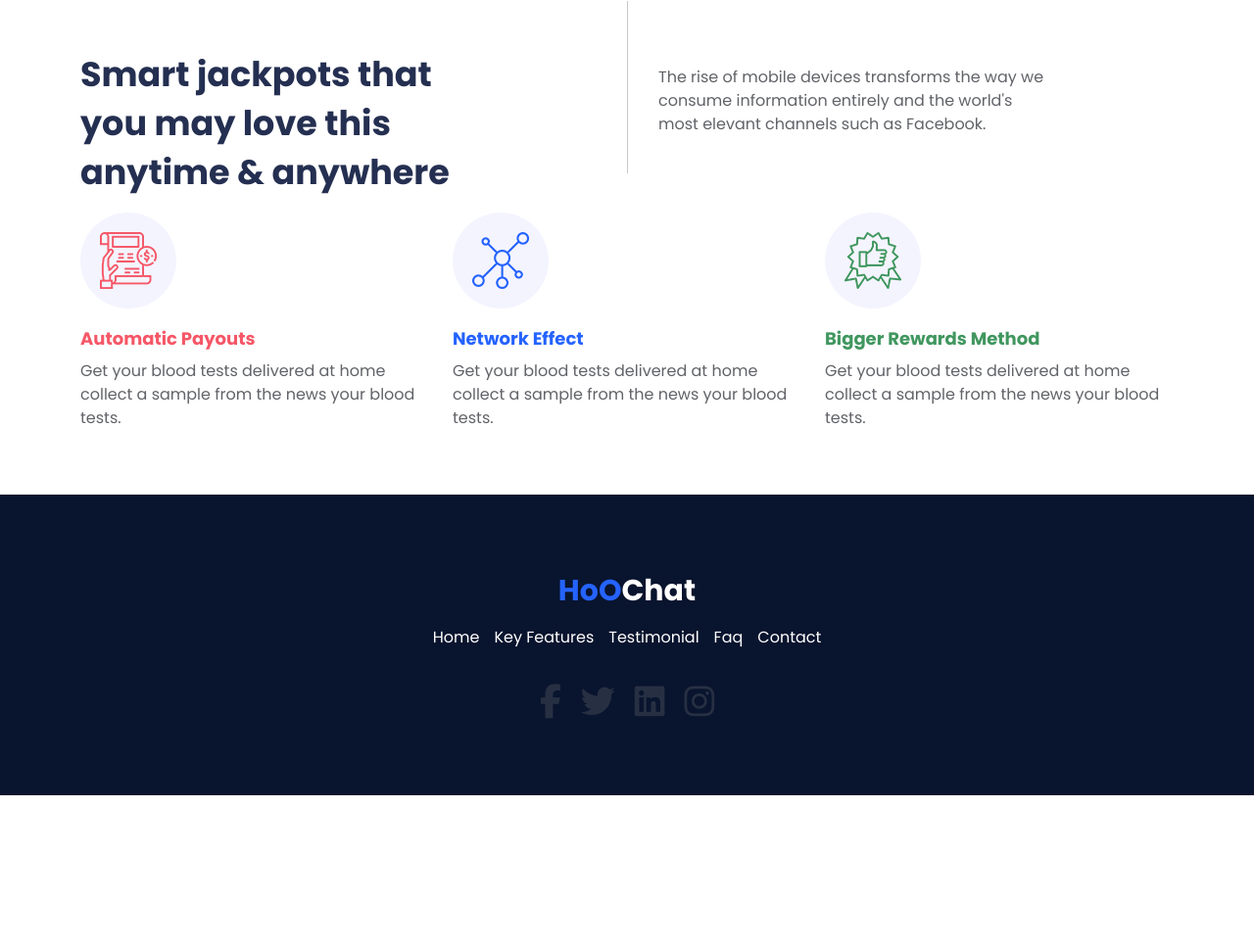
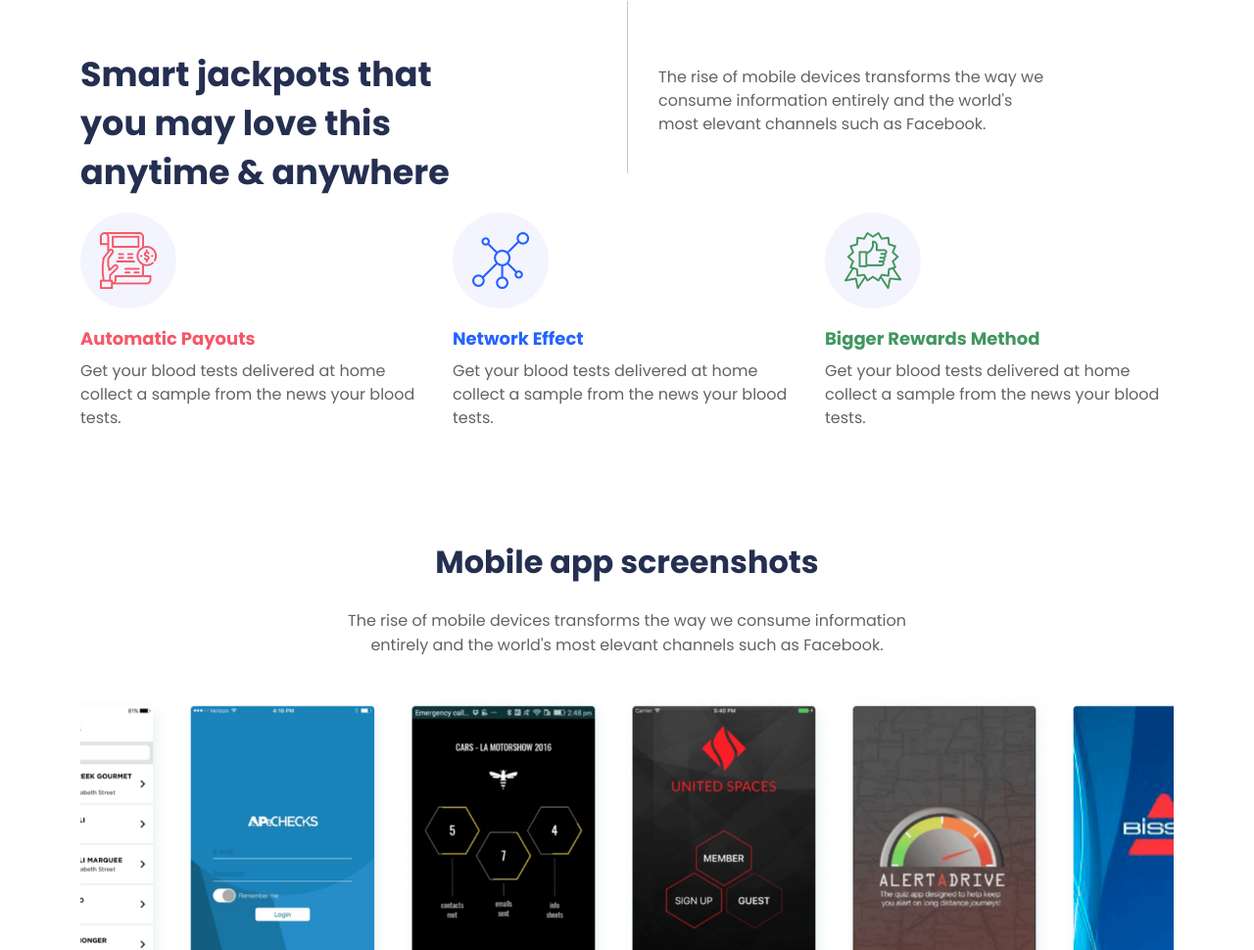
Before and after one commit to mokaworld/hoochat, a plain HTML site: page index.html in a window 1280 px wide. Shown: the part 1830-2800 px from the top of the page at 98% size. Before the commit the page ends 2642 px from the top, so only its background shows below. Drawn offline with nearby package versions, Linux system fonts and the light colour scheme.

Commit message:
update copy right and app screenshots

```diff
--- a/assets/css/scss/style.scss
+++ b/assets/css/scss/style.scss
@@ -1,5 +1,6 @@
 :root {
   --main-color--: #2563ff;
+  --title-color--: #242f51;
   --paragraphs-color---: #616368;
 }
 // Start Main Rules
@@ -372,10 +373,39 @@ h1 {
     color: var(--paragraphs-color---);
   }
 }
+
+// START APP SCREENSHOT SECTION
+.app-screenshot{
+  padding: 50px 0;
+  h2{
+    color: var(--title-color--);
+    font-weight: bold;
+  }
+  p{
+    color: var(--paragraphs-color---);
+    width: 53%;
+    margin: auto;
+    line-height: 25px;
+    padding: 20px 0;
+
+  }
+  .owl-theme{
+    padding: 20px 0;
+    img{
+      cursor: pointer;
+    }
+    .owl-dots{
+     .owl-dot{
+       display: none;
+     }
+    }
+ }
+}
+// END APP SECREENSHOT SECTION
 // START FOOTER SECTION
 footer {
   background-color: #09142e;
-  padding: 80px 0 50px 0;
+  padding: 80px 0 20px 0;
   h5 {
     font-size: 30px;
     font-weight: bold;
@@ -392,8 +422,10 @@ footer {
       align-items: center;
       gap: 15px;
       text-transform: capitalize;
-      padding: 10px 0;
+      padding: 20px 0;
       li {
+        font-size: 18px;
+
          a{
           color: #fff;
           transition: .5s;
@@ -416,7 +448,7 @@ footer {
       align-items: center;
       gap: 20px;
       text-transform: capitalize;
-      padding: 10px 0;
+      padding: 20px 0;
       li {
         i {
           font-size: 35px;
@@ -435,5 +467,19 @@ footer {
       }
     }
   }
+  .copyright{
+    padding: 20px 0;
+    p{
+      cursor: pointer;
+      transition: .5s;
+      -webkit-transition: .5s;
+      -moz-transition: .5s;
+      -ms-transition: .5s;
+      -o-transition: .5s;
+     &:hover{
+      color: #fff;
+     }
+    }
+  }
 }
 // END FOOTER SECTION
--- a/assets/js/plugins.js
+++ b/assets/js/plugins.js
@@ -3,8 +3,8 @@ $('.owl-carousel').owlCarousel({
     loop:true,
     nav:false,
     autoplay:true,
-    autoplayTimeout: 3000,
-    autoplaySpeed: 3000,
+    autoplayTimeout: 2000,
+    autoplaySpeed: 2000,
     autoplayHoverPause:false,
     lazyLoad:true,
     margin:10,
--- a/index.html
+++ b/index.html
@@ -232,7 +232,53 @@
         </div>
     </div>
 
+    <!-- START APP SCREEN SHOTS -->
+    <div class="app-screenshot">
+        <div class="container">
+            <div class="row">
+                <div class="col-md-12">
+                    <div class="app-title text-center">
+                        <h2>Mobile app screenshots</h2>
+                        <p>The rise of mobile devices transforms the way we consume information entirely and the world's
+                            most elevant channels such as Facebook.</p>
+                    </div>
+                    <div class="owl-carousel owl-theme owl-two">
+                        <div class="item">
+                            <img src="./images/appshot/mobile_app_1.png" alt="">
+                        </div>
+                        <div class="item">
+                            <img src="./images/appshot/mobile_app_2.png" alt="">
+                        </div>
+                        <div class="item">
+                            <img src="./images/appshot/mobile_app_3.png" alt="">
+                        </div>
+                        <div class="item">
+                            <img src="./images/appshot/mobile_app_4.png" alt="">
+                        </div>
+                        <div class="item">
+                            <img src="./images/appshot/mobile_app_5.png" alt="">
+                        </div>
+                        <div class="item">
+                            <img src="./images/appshot/mobile_app_6.png" alt="">
+                        </div>
+                        <div class="item">
+                            <img src="./images/appshot/mobile_app_7.png" alt="">
+                        </div>
+                        <div class="item">
+                            <img src="./images/appshot/mobile_app_8.png" alt="">
+                        </div>
+                        <div class="item">
+                            <img src="./images/appshot/mobile_app_9.png" alt="">
+                        </div>
+                    </div>
+                </div>
+            </div>
+        </div>
+    </div>
+    <!-- END APP SCREEN SHOTS -->
+    <!-- START TESTIMONIAL SECTION -->
 
+    <!-- END TESTIMONIAL SECTION -->
     <!-- STARAT FOOTER SECTION  -->
     <footer class="text-center">
         <div class="container">
@@ -255,6 +301,9 @@
                             <li><a href="#"><i class="fa-brands fa-linkedin"></i></a></li>
                             <li><a href="#"><i class="fa-brands fa-instagram"></i></a></li>
                         </ul>
+                    </div>
+                    <div class="copyright">
+                        <p>Copyright &copy; HoOChat 2024. All rights reserved</p>
                     </div>
 
                 </div>
```
Also changed, not shown: assets/css/scss/style.css, images/appshot/mobile_app_1.png (added), images/appshot/mobile_app_2.png (added), images/appshot/mobile_app_3.png (added), images/appshot/mobile_app_4.png (added), images/appshot/mobile_app_5.png (added), images/appshot/mobile_app_6.png (added), images/appshot/mobile_app_7.png (added), images/appshot/mobile_app_8.png (added), images/appshot/mobile_app_9.png (added), 1 other file. Lines whose indentation alone changed are shown as unchanged.
